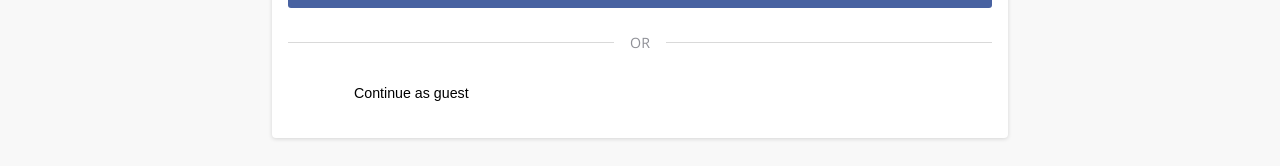
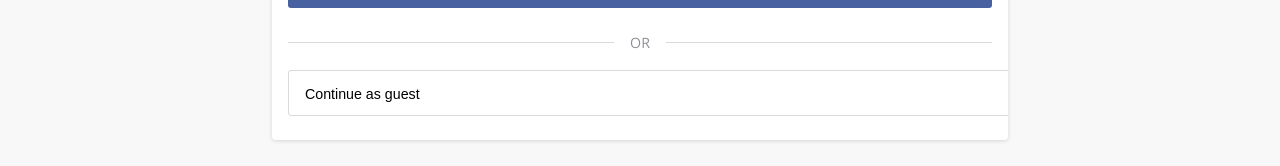
Before and after one commit to alexvirdee/okendo-site, a React (Create React App) app: page /login in a window 1280 px wide. Shown: the part 435-601 px from the top of the page. Built offline with nearby package versions, Linux system fonts and the light colour scheme.

Commit message:
History to push on media skip btn

```diff
--- a/src/components/add-media/add-media.component.jsx
+++ b/src/components/add-media/add-media.component.jsx
@@ -1,4 +1,6 @@
 import React from 'react';
+import { withRouter } from 'react-router-dom';
+
 import VideocamIcon from '@material-ui/icons/Videocam';
 import AlbumIcon from '@material-ui/icons/Album';
 import CloudUploadIcon from '@material-ui/icons/CloudUpload';
@@ -8,7 +10,7 @@ import './add-media.styles.scss';
 
 
 
-const AddMedia = () => {
+const AddMedia = ({ history }) => {
 
  const openCamera = e => {
         alert('Function should open camera');
@@ -84,10 +86,12 @@ const AddMedia = () => {
         </div>
       </main>
       <footer className="add-media-footer">
-        <button className="media-footer-btn">Skip</button>
+        <button onClick={() => {
+          history.push('/login');
+        }} className="media-footer-btn">Skip</button>
       </footer>
     </div>
   );
 };
 
-export default AddMedia;
+export default withRouter(AddMedia);
--- a/src/components/confirm-auth/confirm-auth.component.jsx
+++ b/src/components/confirm-auth/confirm-auth.component.jsx
@@ -9,7 +9,7 @@ const ConfirmAuth = () => {
                 <div className='gutter'>
                     <div className='card auth-card'>
                     <form>
-                    <input type="hidden" name="returnUrl" value="" autocomplete="off" />
+                    <input type="hidden" name="returnUrl" value="" autoComplete="off" />
                     <h2>Add your profile picture to your review!</h2>
                     <p className='mb-medium'>This helps other shoppers by adding authenticity to your review.</p>
                     <div className='profile-btns'>
--- a/src/components/confirm-auth/confirm-auth.styles.scss
+++ b/src/components/confirm-auth/confirm-auth.styles.scss
@@ -14,7 +14,7 @@
         border: none;
         border-radius: 3px;
         color: #fff;
-        cursor: default;
+        cursor: pointer;
         font-size: 16px;
         line-height: 20px;
         padding: 12px 15px;
@@ -63,7 +63,7 @@
         height: 1px;
     }
 
-    .singIn-guest {
+    .signIn-guest {
         border: 1px solid #d9d9d9;
         color: #272d45;
         padding: 12px 15px;
@@ -80,6 +80,7 @@
         overflow: hidden;
         padding: 0;
         position: relative;
+        cursor: pointer;
     }
 
 }
--- a/src/components/review-form/review-form.component.jsx
+++ b/src/components/review-form/review-form.component.jsx
@@ -10,10 +10,10 @@ const ReviewForm = () => {
         rating: 0,
         title: '',
         review: '',
-        recommend: ''
+        recommendVal: ''
     })
 
-    const { rating, title, review, recommend } = formData;
+    const { rating, title, review, recommendVal } = formData;
 
     const onChange = e => setFormData({ ...formData, [e.target.name]: e.target.value });
 
@@ -21,9 +21,7 @@ const ReviewForm = () => {
 
     const onSubmit = e => {
         e.preventDefault();
-
-        console.log(e);
-
+        console.log(formData);
 
         history.push('/ratings');
     }
@@ -41,8 +39,8 @@ const ReviewForm = () => {
                               <Rating
                                 size="large"
                                 name="rating"
+                                onChange={e => onChange(e)}
                                 value={rating}
-                                onChange={e => onChange(e)}
                              />
                              </div>
                                 </div>
@@ -57,9 +55,9 @@ const ReviewForm = () => {
                                 <div className='recommend'>
                                     <label className='rec-label'>Would you recommend this product?</label>
                                     <div className='toggle-btns'>
-                                        <input type="radio" id='recommend-yes' value={recommend} name='recommend' onChange={e => onChange(e)} className='c-toggleSwitch-input' required/>
+                                        <input type="radio" id='recommend-yes' value={recommendVal} name='recommendVal' onChange={e => onChange(e)} className='c-toggleSwitch-input' required/>
                                         <label className="c-toggleSwitch-label"><span>YES</span></label>
-                                        <input type="radio" id='recommend-no' value={recommend} name='recommend' onChange={e => onChange(e)}  className='c-toggleSwitch-input' required/>
+                                        <input type="radio" id='recommend-no' value={recommendVal} name='recommendVal' onChange={e => onChange(e)}  className='c-toggleSwitch-input' required/>
                                         <label className="c-toggleSwitch-label"><span>NO</span></label>
                                     </div>
                                 </div>
```
